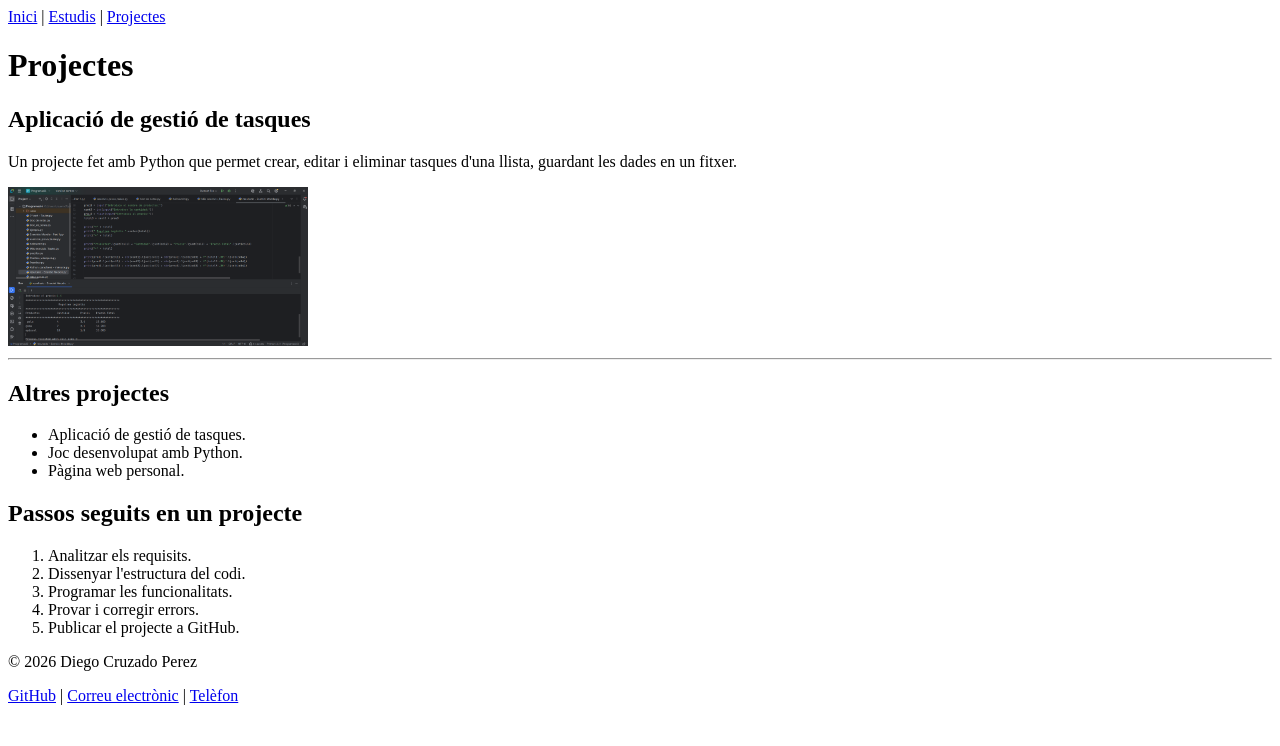
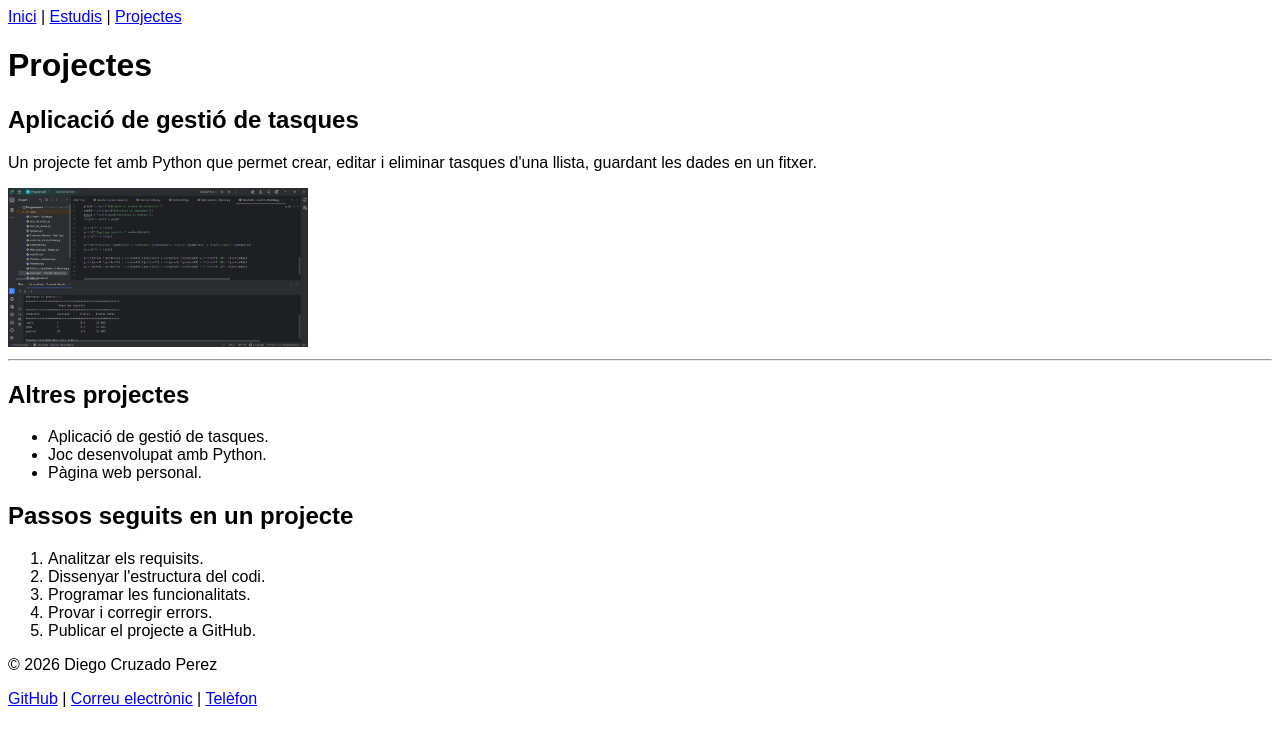
Before and after one commit to diegoc06-git/DAM1M04-Exercici-CSS, a plain HTML site: page projectes.html in a window 1280 px wide. Drawn offline with Linux system fonts and the light colour scheme.

Commit message:
Enllaçar global.css i afegir tipografia global

```diff
--- a/global.css
+++ b/global.css
@@ -0,0 +1,3 @@
+ body {
+     font-family: Arial, sans-serif;
+}
--- a/projectes.html
+++ b/projectes.html
@@ -3,6 +3,7 @@
     <head>
         <meta charset="UTF-8">
         <title>Projectes - Diego Cruzado Perez</title>
+        <link rel="stylesheet" href="global.css">
     </head>
     <body>
         <nav>
```
Also changed, not shown: estudis.html (+1 -0 lines), index.html (+1 -0 lines).
